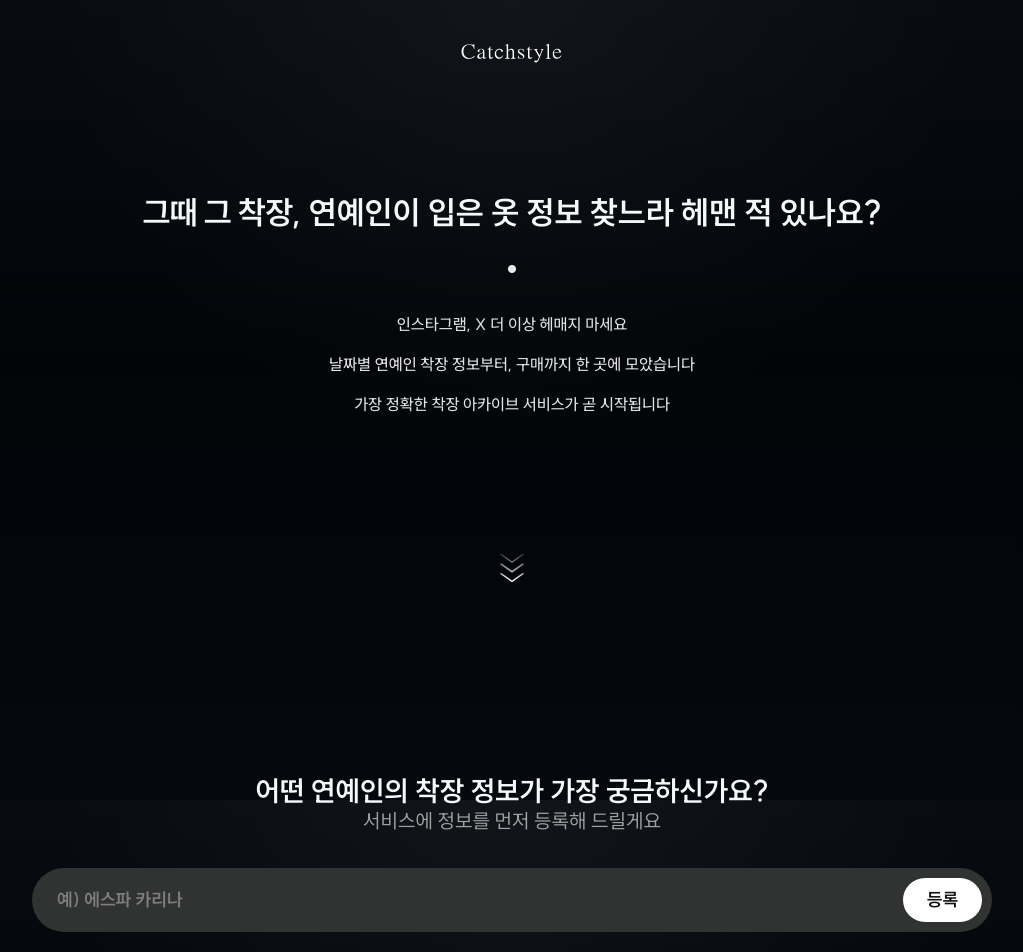
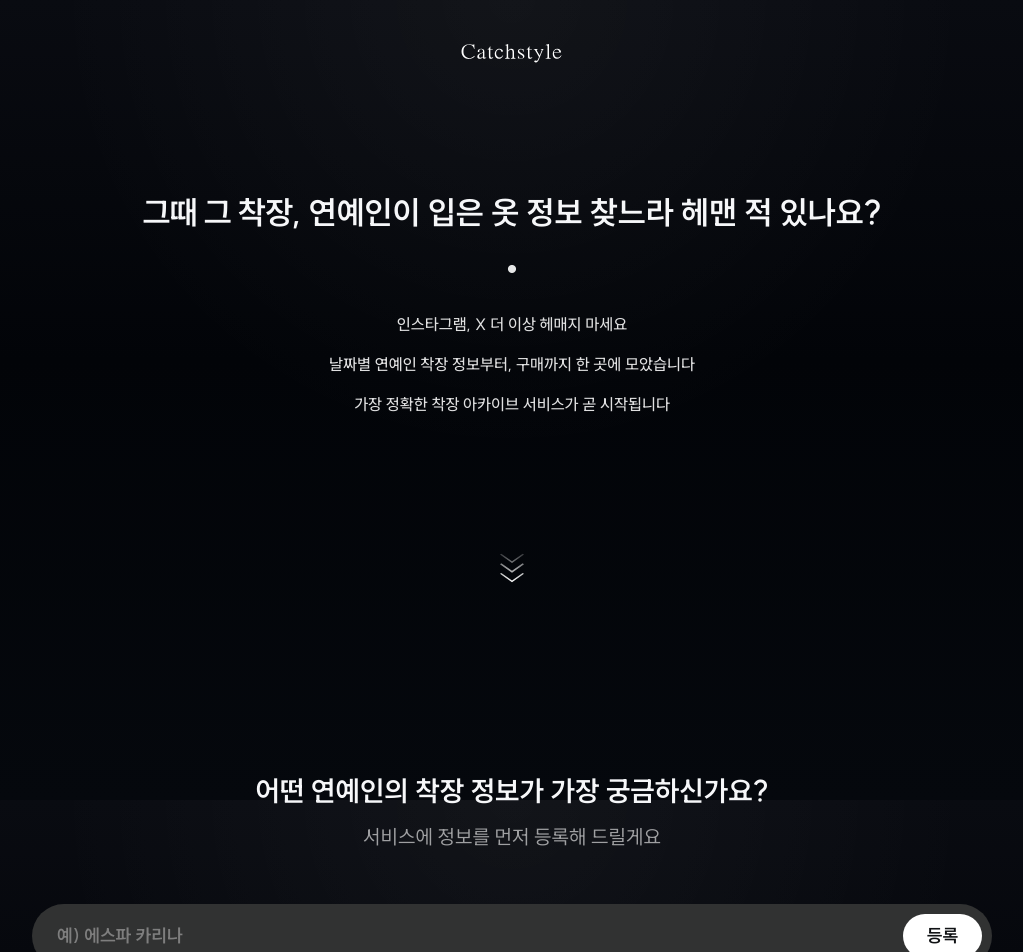
Before and after one commit to UNIS7-catchstyle/catchstyle-mvp, a React (Create React App) app: page / in a window 1280 px wide. Shown: the top 952 px of the page, without its empty margins (128-1151 px from the left). Built offline with nearby package versions, Linux system fonts and the light colour scheme; no server answers.

Commit message:
여러 마진 값 수정

```diff
--- a/src/App.css
+++ b/src/App.css
@@ -278,7 +278,7 @@ body {
 }
 
 .subtitle {
-  margin: 0;
+  margin-top: 16px;
   font-size: 20px;
   line-height: 30px;
   color: rgba(255, 255, 255, 0.6);
@@ -511,7 +511,7 @@ body {
     min-height: 48px;
     padding: 8px 8px 8px 20px;
     gap: 10px;
-    margin-top: 20px;
+    margin-top: 17px;
     margin-bottom: 12px;
   }
 
```
